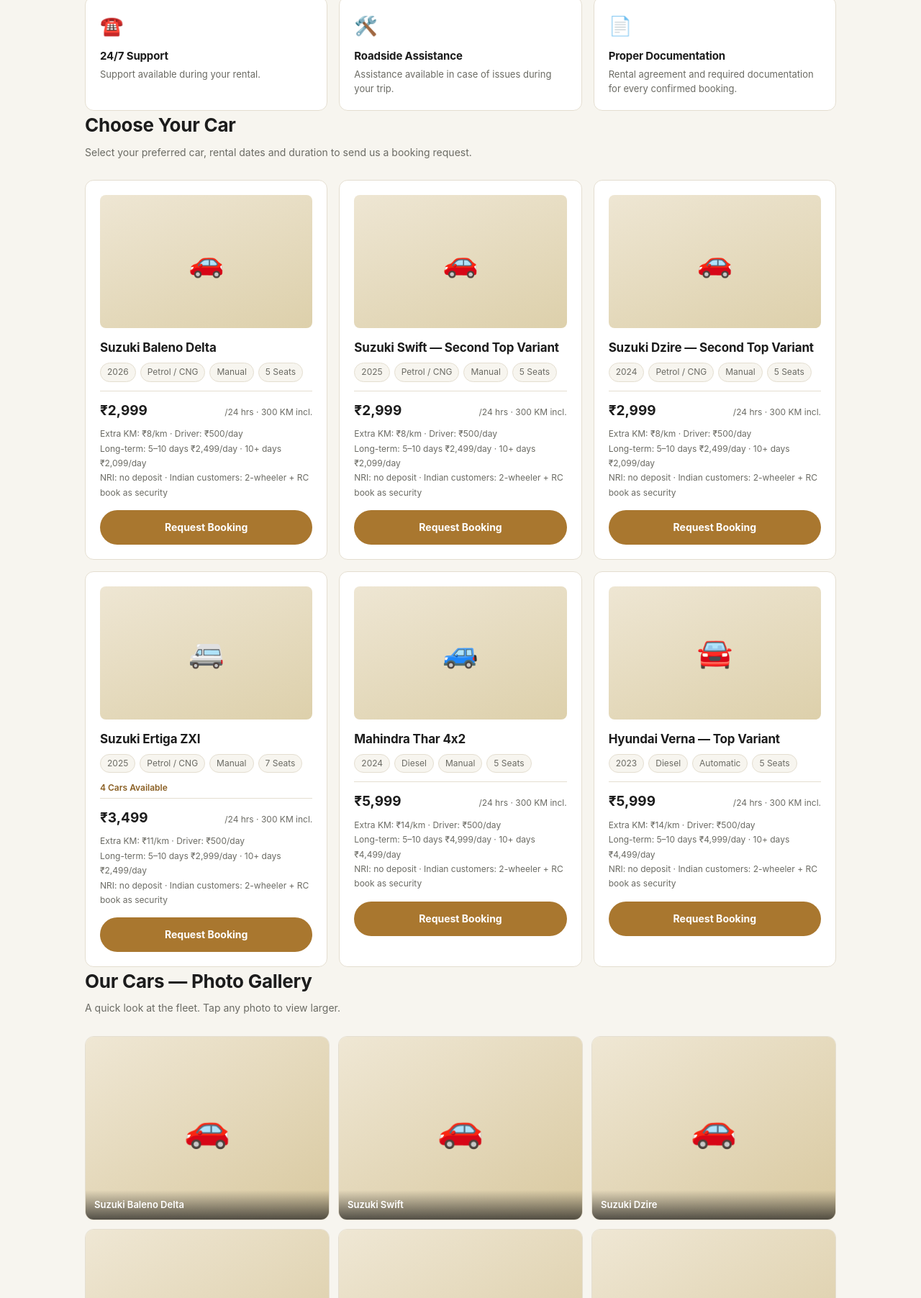
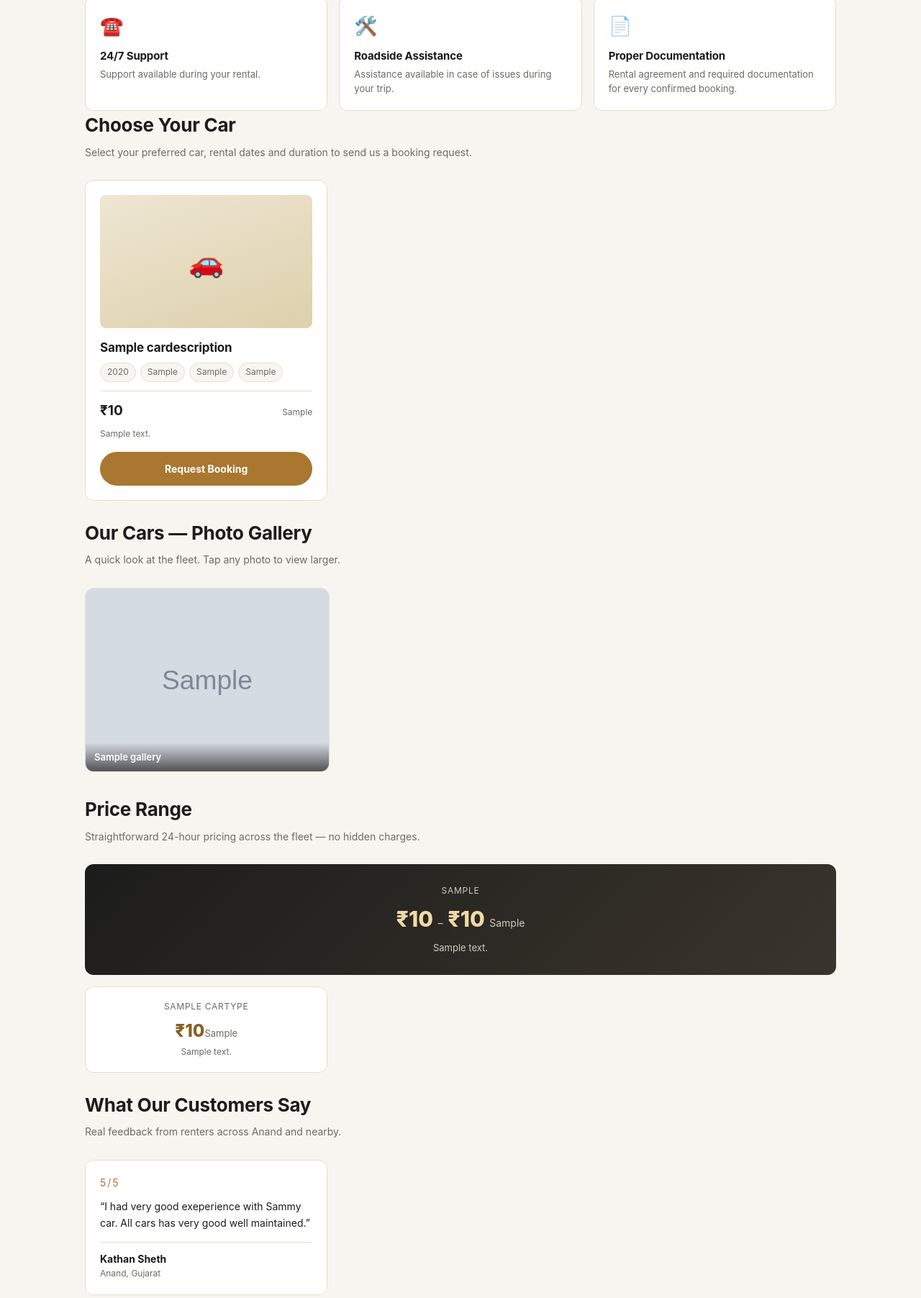
Before and after one commit to Kathan1999/car_rental, a Django app: page / in a window 1280 px wide. Shown: the part 612-2416 px from the top of the page at 72% size. Run offline with Django 5.2, Linux system fonts and the light colour scheme; data comes from the database, SQL or seed files in the repository; tables that the repository leaves empty hold one stand-in row (values such as "Sample post"); grey boxes marked "Sample" are stand-in pictures.

Commit message:
database models has been created and pushed on repository

```diff
--- a/Home/models.py
+++ b/Home/models.py
@@ -10,3 +10,42 @@ class Review(models.Model):
 
     def __str__(self):
         return self.fullname
+
+class CarDescription(models.Model):
+    title = models.CharField(max_length=100)
+    year = models.PositiveBigIntegerField()
+    fuel_type = models.CharField(max_length=50)
+    gair = models.CharField(max_length=50)
+    seats_type = models.CharField(max_length=50)
+    description = models.TextField()
+    price = models.IntegerField(default=0)
+    km = models.CharField(max_length=100)
+
+    def __str__(self):
+        return self.title
+
+class Gallery(models.Model):
+    image = models.ImageField(upload_to='gallery/')
+    title = models.CharField(max_length=200)
+
+    def __str__(self):
+        return self.title
+
+class PriceRange(models.Model):
+    total_hours = models.CharField(max_length=20)
+    price_from = models.IntegerField(default=0)
+    price_to = models.IntegerField(default=0)
+    total_days = models.CharField(max_length=10)
+    description = models.TextField()
+
+    def __str__(self):
+        return self.total_hours
+
+class CarType(models.Model):
+    title = models.CharField(max_length=50)
+    price = models.IntegerField(default=0)
+    days = models.CharField(max_length=10)
+    description = models.TextField()
+
+    def __str__(self):
+        return self.title
--- a/Home/templates/index.html
+++ b/Home/templates/index.html
@@ -222,93 +222,22 @@ footer{border-top:1px solid var(--line);margin-top:20px;padding:32px 0;font-size
     <div class="grid grid-3" id="carGrid">
 
       <!-- ===== CAR CARD 1 — Suzuki Baleno ===== -->
+       {% for cardescription in cardescriptions %}
       <div class="car-card card">
         <!-- Photo: replace the emoji below with <img src="your-photo.jpg" style="width:100%;height:100%;object-fit:cover;"> -->
         <div class="car-photo">🚗</div>
-        <h3>Suzuki Baleno Delta</h3>
-        <div class="car-tags"><span>2026</span><span>Petrol / CNG</span><span>Manual</span><span>5 Seats</span></div>
-        <div class="price-row"><b>₹2,999</b><small>/24 hrs · 300 KM incl.</small></div>
+        <h3>{{cardescription.title}}</h3>
+        <div class="car-tags"><span>{{cardescription.year}}</span><span>{{cardescription.fuel_type}}</span><span>{{cardescription.gair}}</span><span>{{cardescription.seats_type}}</span></div>
+        <div class="price-row"><b>₹{{cardescription.price}}</b><small>{{cardescription.km}}</small></div>
         <div class="car-extra">
-          Extra KM: ₹8/km · Driver: ₹500/day<br>
-          Long-term: 5–10 days ₹2,499/day · 10+ days ₹2,099/day<br>
-          NRI: no deposit · Indian customers: 2-wheeler + RC book as security
+         {{cardescription.description}}
         </div>
         <a class="btn btn-gold" href="#book" data-car="Suzuki Baleno" onclick="selectCar(this)">Request Booking</a>
       </div>
-
-      <!-- ===== CAR CARD 2 — Suzuki Swift ===== -->
-      <div class="car-card card">
-        <div class="car-photo">🚗</div>
-        <h3>Suzuki Swift — Second Top Variant</h3>
-        <div class="car-tags"><span>2025</span><span>Petrol / CNG</span><span>Manual</span><span>5 Seats</span></div>
-        <div class="price-row"><b>₹2,999</b><small>/24 hrs · 300 KM incl.</small></div>
-        <div class="car-extra">
-          Extra KM: ₹8/km · Driver: ₹500/day<br>
-          Long-term: 5–10 days ₹2,499/day · 10+ days ₹2,099/day<br>
-          NRI: no deposit · Indian customers: 2-wheeler + RC book as security
-        </div>
-        <a class="btn btn-gold" href="#book" data-car="Suzuki Swift" onclick="selectCar(this)">Request Booking</a>
-      </div>
-
-      <!-- ===== CAR CARD 3 — Suzuki Dzire ===== -->
-      <div class="car-card card">
-        <div class="car-photo">🚗</div>
-        <h3>Suzuki Dzire — Second Top Variant</h3>
-        <div class="car-tags"><span>2024</span><span>Petrol / CNG</span><span>Manual</span><span>5 Seats</span></div>
-        <div class="price-row"><b>₹2,999</b><small>/24 hrs · 300 KM incl.</small></div>
-        <div class="car-extra">
-          Extra KM: ₹8/km · Driver: ₹500/day<br>
-          Long-term: 5–10 days ₹2,499/day · 10+ days ₹2,099/day<br>
-          NRI: no deposit · Indian customers: 2-wheeler + RC book as security
-        </div>
-        <a class="btn btn-gold" href="#book" data-car="Suzuki Dzire" onclick="selectCar(this)">Request Booking</a>
-      </div>
-
-      <!-- ===== CAR CARD 4 — Suzuki Ertiga ===== -->
-      <div class="car-card card">
-        <div class="car-photo">🚐</div>
-        <h3>Suzuki Ertiga ZXI</h3>
-        <div class="car-tags"><span>2025</span><span>Petrol / CNG</span><span>Manual</span><span>7 Seats</span></div>
-        <div class="fleet-note">4 Cars Available</div>
-        <div class="price-row"><b>₹3,499</b><small>/24 hrs · 300 KM incl.</small></div>
-        <div class="car-extra">
-          Extra KM: ₹11/km · Driver: ₹500/day<br>
-          Long-term: 5–10 days ₹2,999/day · 10+ days ₹2,499/day<br>
-          NRI: no deposit · Indian customers: 2-wheeler + RC book as security
-        </div>
-        <a class="btn btn-gold" href="#book" data-car="Suzuki Ertiga" onclick="selectCar(this)">Request Booking</a>
-      </div>
-
-      <!-- ===== CAR CARD 5 — Mahindra Thar ===== -->
-      <div class="car-card card">
-        <div class="car-photo">🚙</div>
-        <h3>Mahindra Thar 4x2</h3>
-        <div class="car-tags"><span>2024</span><span>Diesel</span><span>Manual</span><span>5 Seats</span></div>
-        <div class="price-row"><b>₹5,999</b><small>/24 hrs · 300 KM incl.</small></div>
-        <div class="car-extra">
-          Extra KM: ₹14/km · Driver: ₹500/day<br>
-          Long-term: 5–10 days ₹4,999/day · 10+ days ₹4,499/day<br>
-          NRI: no deposit · Indian customers: 2-wheeler + RC book as security
-        </div>
-        <a class="btn btn-gold" href="#book" data-car="Mahindra Thar" onclick="selectCar(this)">Request Booking</a>
-      </div>
-
-      <!-- ===== CAR CARD 6 — Hyundai Verna ===== -->
-      <div class="car-card card">
-        <div class="car-photo">🚘</div>
-        <h3>Hyundai Verna — Top Variant</h3>
-        <div class="car-tags"><span>2023</span><span>Diesel</span><span>Automatic</span><span>5 Seats</span></div>
-        <div class="price-row"><b>₹5,999</b><small>/24 hrs · 300 KM incl.</small></div>
-        <div class="car-extra">
-          Extra KM: ₹14/km · Driver: ₹500/day<br>
-          Long-term: 5–10 days ₹4,999/day · 10+ days ₹4,499/day<br>
-          NRI: no deposit · Indian customers: 2-wheeler + RC book as security
-        </div>
-        <a class="btn btn-gold" href="#book" data-car="Hyundai Verna" onclick="selectCar(this)">Request Booking</a>
-      </div>
-
+      {% endfor %}
     </div>
   </section>
+  <br>
 
   <section class="wrap reveal" id="gallery">
     <div class="section-head"><h2>Our Cars — Photo Gallery</h2><p>A quick look at the fleet. Tap any photo to view larger.</p></div>
@@ -316,76 +245,40 @@ footer{border-top:1px solid var(--line);margin-top:20px;padding:32px 0;font-size
 
       <!-- ===== GALLERY ITEM 1 ===== -->
       <!-- Replace the emoji div below with <img src="your-photo.jpg" style="width:100%;height:100%;object-fit:cover;"> to use a real photo -->
-      <div class="gallery-item" onclick="openLightbox('🚗','Suzuki Baleno Delta')">
-        <div class="gallery-photo">🚗</div>
-        <div class="gallery-cap">Suzuki Baleno Delta</div>
+      {% for gallery in gallerys %}
+      <div class="gallery-item">
+        <div class="gallery-photo"><img src="{{gallery.image.url}}" style="width:100%;height:100%;object-fit:cover;"></div>
+        <div class="gallery-cap">{{gallery.title}}</div>
       </div>
-
-      <!-- ===== GALLERY ITEM 2 ===== -->
-      <div class="gallery-item" onclick="openLightbox('🚗','Suzuki Swift')">
-        <div class="gallery-photo">🚗</div>
-        <div class="gallery-cap">Suzuki Swift</div>
-      </div>
-
-      <!-- ===== GALLERY ITEM 3 ===== -->
-      <div class="gallery-item" onclick="openLightbox('🚗','Suzuki Dzire')">
-        <div class="gallery-photo">🚗</div>
-        <div class="gallery-cap">Suzuki Dzire</div>
-      </div>
-
-      <!-- ===== GALLERY ITEM 4 ===== -->
-      <div class="gallery-item" onclick="openLightbox('🚐','Suzuki Ertiga ZXI')">
-        <div class="gallery-photo">🚐</div>
-        <div class="gallery-cap">Suzuki Ertiga ZXI</div>
-      </div>
-
-      <!-- ===== GALLERY ITEM 5 ===== -->
-      <div class="gallery-item" onclick="openLightbox('🚙','Mahindra Thar 4x2')">
-        <div class="gallery-photo">🚙</div>
-        <div class="gallery-cap">Mahindra Thar 4x2</div>
-      </div>
-
-      <!-- ===== GALLERY ITEM 6 ===== -->
-      <div class="gallery-item" onclick="openLightbox('🚘','Hyundai Verna')">
-        <div class="gallery-photo">🚘</div>
-        <div class="gallery-cap">Hyundai Verna</div>
-      </div>
+      {% endfor %}
 
     </div>
   </section>
+  <br>
 
   <section class="wrap reveal" id="pricing">
     <div class="section-head"><h2>Price Range</h2><p>Straightforward 24-hour pricing across the fleet — no hidden charges.</p></div>
+    {% for pricerange in priceranges %}
     <div class="price-hero" style="margin-bottom:16px;">
-      <div class="tag2" style="color:#cfcabf;font-size:12px;text-transform:uppercase;letter-spacing:.06em;">24-Hour Rental</div>
-      <div class="range">₹2,999 <small>–</small> ₹5,999 <small>/ day</small></div>
-      <div style="font-size:13px;color:#cfcabf;margin-top:6px;">300 KM included every day · extra KM billed per vehicle</div>
+      <div class="tag2" style="color:#cfcabf;font-size:12px;text-transform:uppercase;letter-spacing:.06em;">{{pricerange.total_hours}}</div>
+      <div class="range">₹{{pricerange.price_from}} <small>–</small> ₹{{pricerange.price_to}} <small>{{pricerange.total_days}}</small></div>
+      <div style="font-size:13px;color:#cfcabf;margin-top:6px;">{{pricerange.description}}</div>
     </div>
+    {% endfor %}
     <div class="grid grid-3" id="priceGrid">
 
       <!-- ===== PRICE CARD 1 ===== -->
+      {% for cartype in cartypes %}
       <div class="price-card">
-        <div class="tag2">Hatchback</div>
-        <div class="price-band-num">₹2,999<span style="font-size:13px;font-weight:400;color:var(--ink-soft);">/day</span></div>
-        <div class="cars-in">Suzuki Baleno · Suzuki Swift · Suzuki Dzire</div>
+        <div class="tag2">{{cartype.title}}</div>
+        <div class="price-band-num">₹{{cartype.price}}<span style="font-size:13px;font-weight:400;color:var(--ink-soft);">{{cartype.days}}</span></div>
+        <div class="cars-in">{{cartype.description}}</div>
       </div>
-
-      <!-- ===== PRICE CARD 2 ===== -->
-      <div class="price-card">
-        <div class="tag2">7-Seater MUV</div>
-        <div class="price-band-num">₹3,499<span style="font-size:13px;font-weight:400;color:var(--ink-soft);">/day</span></div>
-        <div class="cars-in">Suzuki Ertiga</div>
-      </div>
-
-      <!-- ===== PRICE CARD 3 ===== -->
-      <div class="price-card">
-        <div class="tag2">SUV / Premium</div>
-        <div class="price-band-num">₹5,999<span style="font-size:13px;font-weight:400;color:var(--ink-soft);">/day</span></div>
-        <div class="cars-in">Mahindra Thar · Hyundai Verna</div>
-      </div>
+      {% endfor %}
 
     </div>
   </section>
+  <br>
 
   <section class="wrap reveal" id="reviews">
     <div class="section-head"><h2>What Our Customers Say</h2><p>Real feedback from renters across Anand and nearby.</p></div>
--- a/Home/views.py
+++ b/Home/views.py
@@ -1,7 +1,15 @@
 from django.shortcuts import render, HttpResponse
 from Home.models import Review
+from Home.models import CarDescription
+from Home.models import Gallery
+from Home.models import PriceRange
+from Home.models import CarType
 
 # Create your views here.
 def index(request):
+    cartypes = CarType.objects.all()
+    priceranges = PriceRange.objects.all()
+    cardescriptions = CarDescription.objects.all()
     reviews = Review.objects.all()
-    return render(request, 'index.html', {'reviews':reviews})
+    gallerys = Gallery.objects.all()
+    return render(request, 'index.html', {'reviews':reviews, 'cardescriptions':cardescriptions, 'gallerys':gallerys, 'priceranges':priceranges, 'cartypes':cartypes})
--- a/rental/settings.py
+++ b/rental/settings.py
@@ -117,6 +117,9 @@ USE_TZ = True
 
 STATIC_URL = 'static/'
 
+MEDIA_URL = '/media/'
+MEDIA_ROOT = BASE_DIR / 'media'
+
 # Default primary key field type
 # https://docs.djangoproject.com/en/5.2/ref/settings/#default-auto-field
 
--- a/rental/urls.py
+++ b/rental/urls.py
@@ -16,8 +16,16 @@ Including another URLconf
 """
 from django.contrib import admin
 from django.urls import path, include
+from django.conf import settings
+from django.conf.urls.static import static
 
 urlpatterns = [
     path('admin/', admin.site.urls),
     path('', include('Home.urls'))
 ]
+
+if settings.DEBUG:
+    urlpatterns += static(
+        settings.MEDIA_URL,
+        document_root=settings.MEDIA_ROOT
+    )
```
Also changed, not shown: Home/admin.py (+8 -0 lines).
